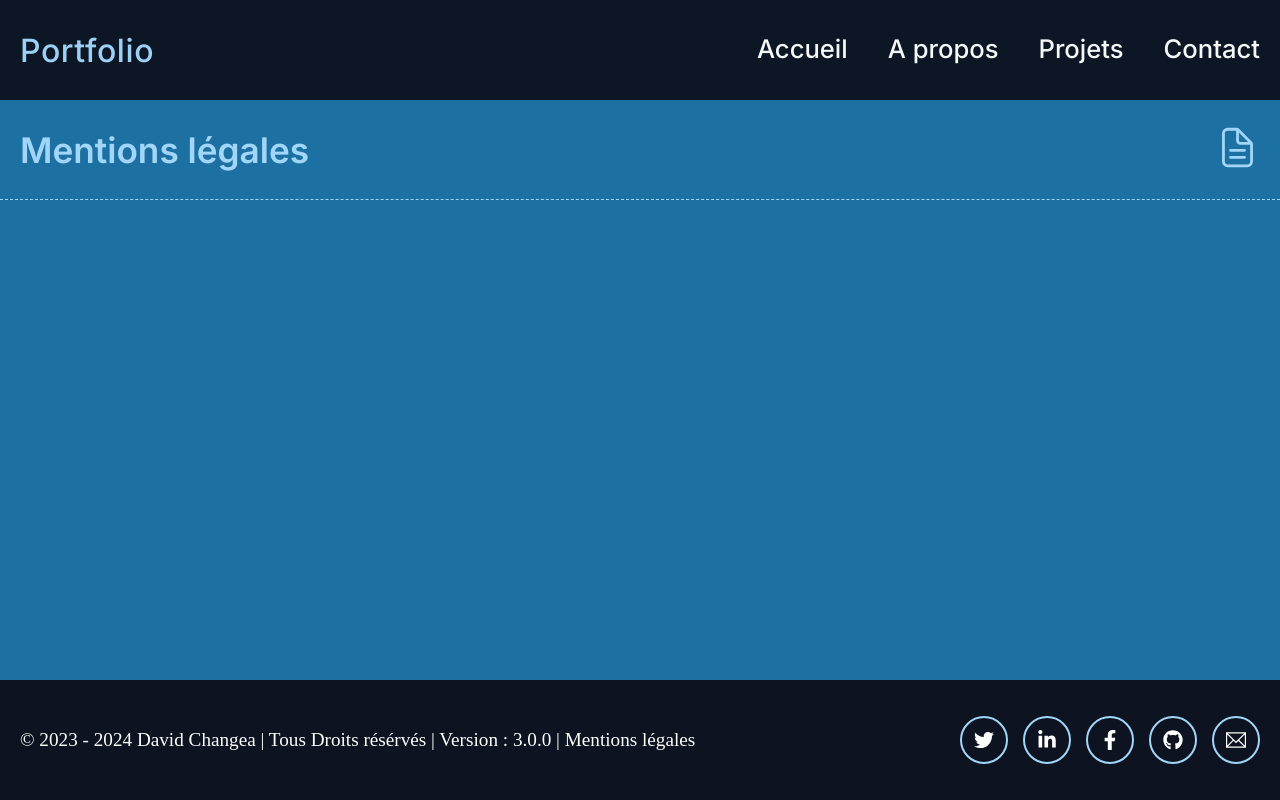
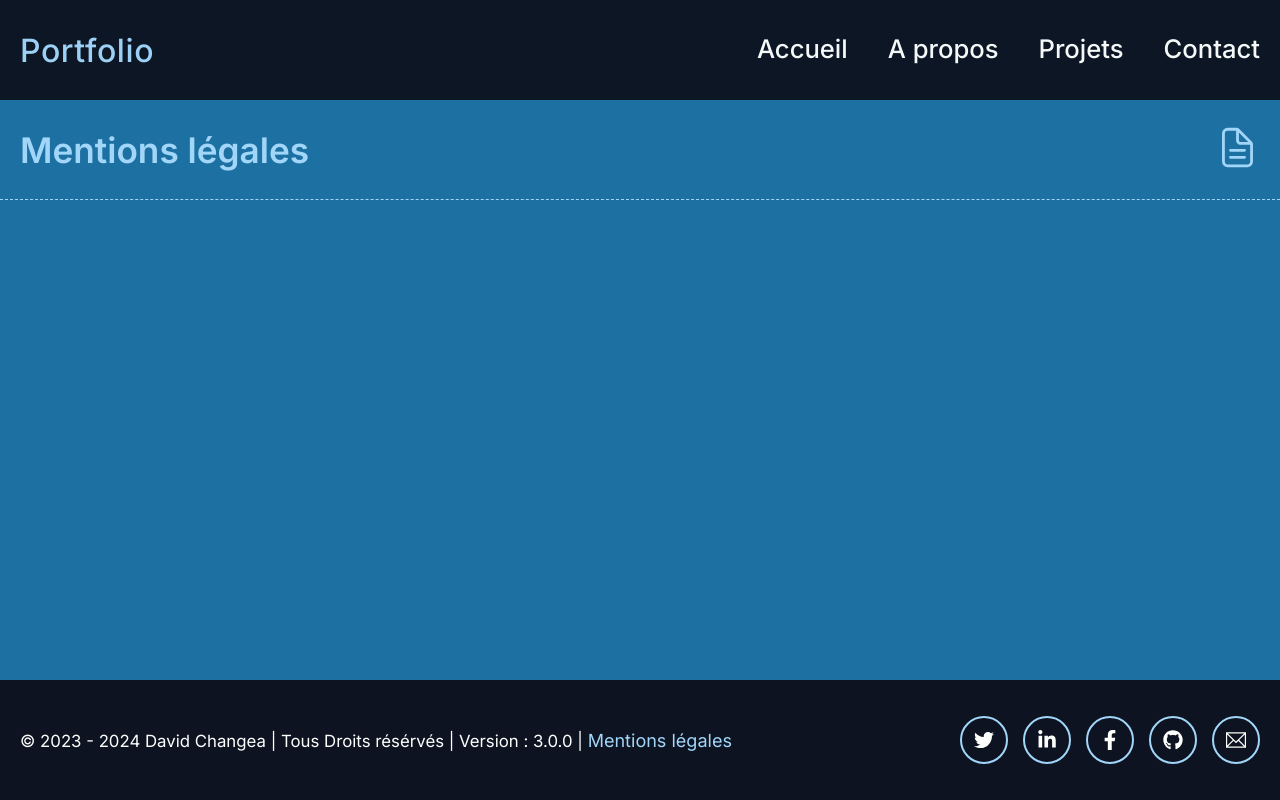
Before and after one commit to DavidDevPro/projet_12_portfolio_version_3, a React (Vite) app: page /mentions-legales in a window 1280 px wide. Built offline with nearby package versions, Linux system fonts and the light colour scheme.

Commit message:
ajout lien mentions légales dans le footer et création de la page mentions legales

```diff
--- a/src/components/Footer.jsx
+++ b/src/components/Footer.jsx
@@ -6,6 +6,7 @@ import { FaLinkedinIn } from "react-icons/fa";
 import { FaFacebookF } from "react-icons/fa";
 import { FaGithub } from "react-icons/fa";
 import { TfiEmail } from "react-icons/tfi";
+import { Link } from "react-router-dom";
 
 const Footer = () => {
   const anneeActuelle = new Date().getFullYear();
@@ -15,7 +16,7 @@ const Footer = () => {
   if (anneeActuelle > anneeDebut) {
     copyrightText += ` - ${anneeActuelle}`;
   }
-  copyrightText += ` David Changea | Tous Droits résérvés | Version : ${Config.version} | Mentions légales `;
+  copyrightText += ` David Changea | Tous Droits résérvés | Version : ${Config.version} | `;
   const icons = {
     FaTwitter: FaTwitter,
     FaLinkedinIn: FaLinkedinIn,
@@ -28,7 +29,11 @@ const Footer = () => {
       <div className="footer">
         <div className="footer_content">
           <div className="footer_content_copyright">
-            <p>{copyrightText}</p>
+            <p>
+              {copyrightText}
+              <Link to="/mentions-legales"
+              className="mentions">Mentions légales</Link>
+              </p>
           </div>
           <div className="footer_content_boxIcon">
             {dataIcons.map((data, index) => {
--- a/src/sass/layout/Footer.scss
+++ b/src/sass/layout/Footer.scss
@@ -32,9 +32,20 @@
     }
 
     &_copyright {
+      @include inter;
       color: $secondary100_color;
-      font-size: 1.2em;
+      font-size: 1.05em;
       padding-right: 20px;
+      .mentions {
+        @include inter;
+        text-decoration: none;
+        color: $fourth_color;
+        font-size: 1.075em;
+        transition: color 300ms ease;
+        &:hover {
+          color: $secondary100_color;
+        }
+      }
     }
     &_boxIcon {
       display: flex;
```
